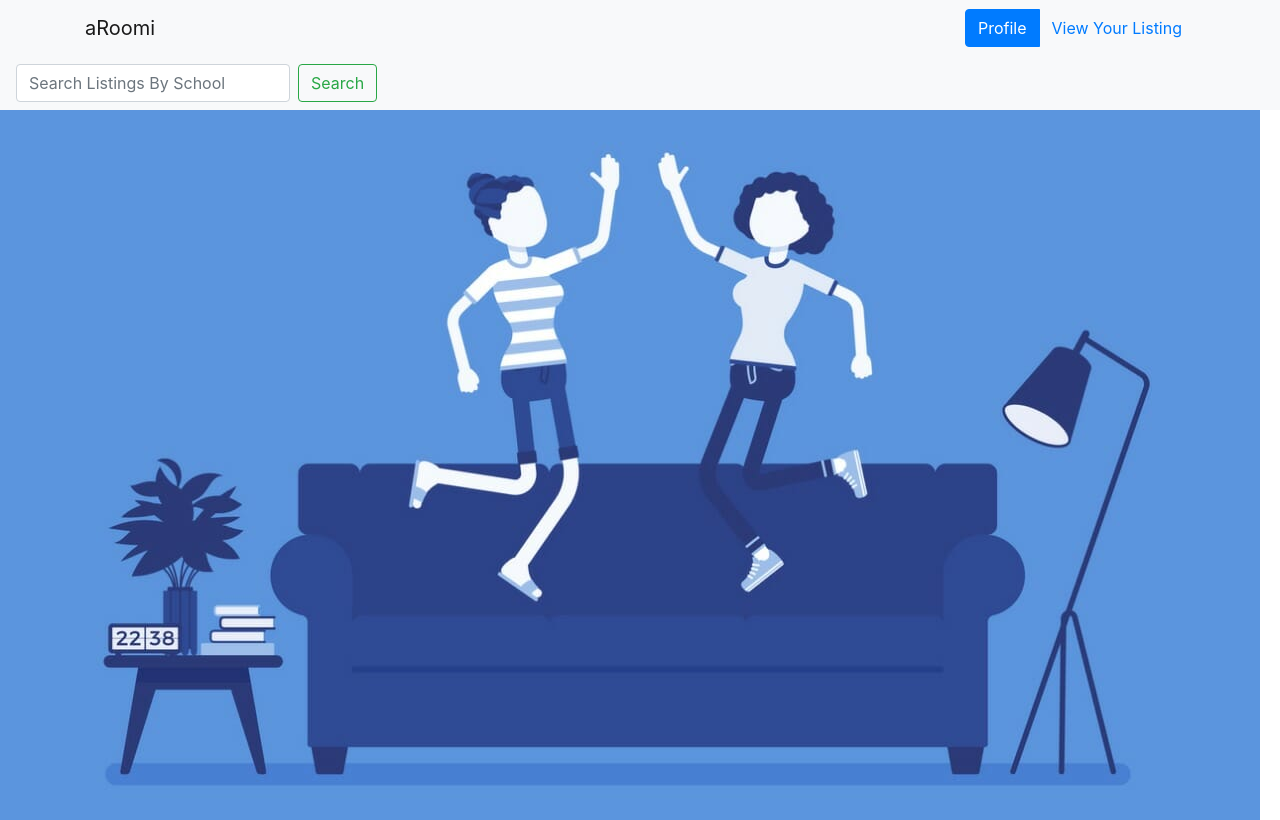
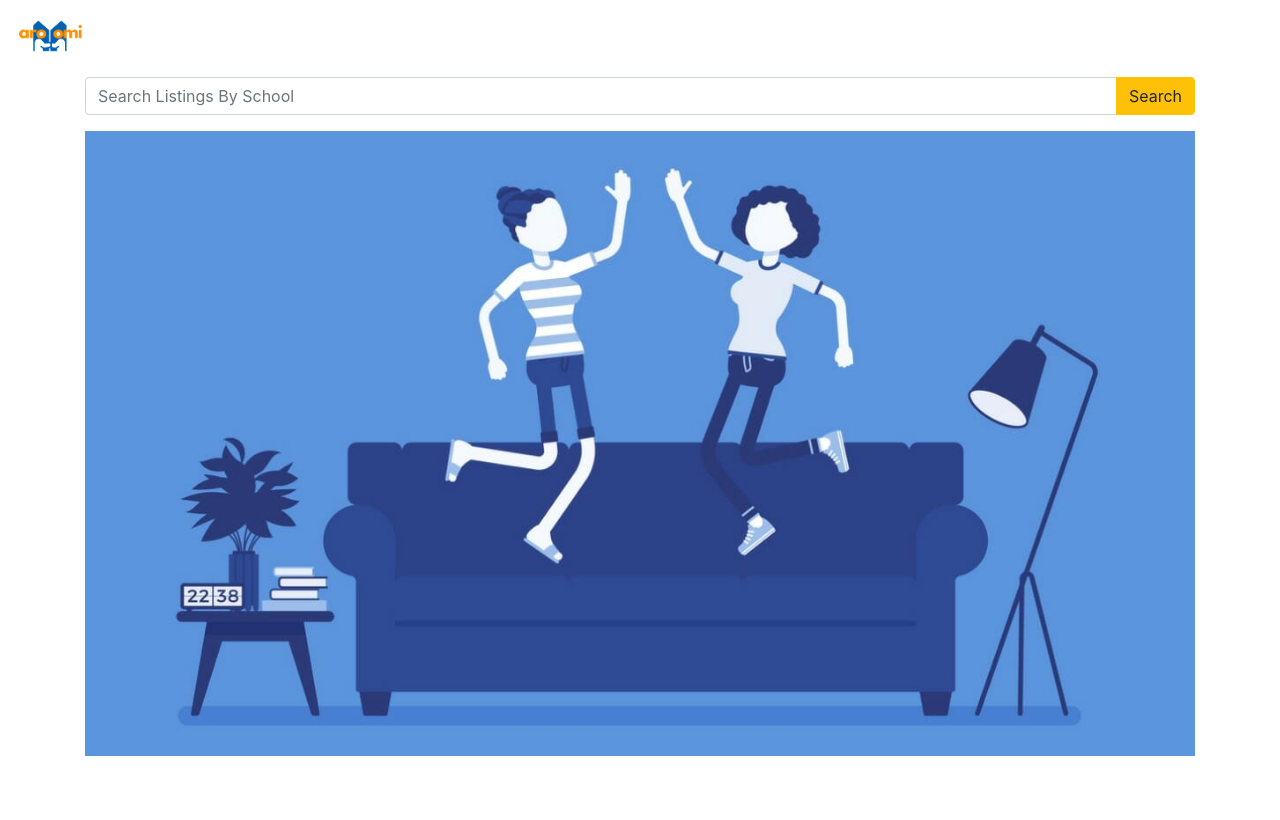
Before and after one commit to theprivatepark/aRoomi-frontend, a React (Create React App) app: page / in a window 1280 px wide. Built offline with nearby package versions, Linux system fonts and the light colour scheme.

Commit message:
made search page

```diff
--- a/package.json
+++ b/package.json
@@ -9,6 +9,7 @@
     "react": "^17.0.1",
     "react-dom": "^17.0.1",
     "react-scripts": "4.0.0",
+    "styled-components": "^5.2.1",
     "web-vitals": "^0.2.4"
   },
   "scripts": {
--- a/src/App.css
+++ b/src/App.css
@@ -1 +1,12 @@
 @import "bootstrap";
+
+/* searchpage */
+
+#landing-page-img {
+  width: 100%;
+  height: auto;
+}
+
+.align-right {
+  text-align: end;
+}
--- a/src/App.js
+++ b/src/App.js
@@ -1,16 +1,22 @@
-import React, { Component } from 'react';
+import React, { Component, useState } from 'react';
 import Body from './containers/Body';
+import Header from './layouts/Header'
 
 import './App.css';
 
-class App extends Component {
-  render() {
+const App = () => {
+  const [isLoggedIn, setIsLoggedIn] = useState(false) //useState returns an array. HOOKS
+  const onClickHandler = () => {
+    setIsLoggedIn(!isLoggedIn)
+  }
     return (
       <div className="App">
-       <Body/>
+      <Header isLoggedIn={isLoggedIn}/>
+      {/* <button onClick={onClickHandler}>Login/Logout!</button> */}
+      <Body/>
       </div>
     );
-  }
+
 }
 
 export default App;
--- a/src/components/LoggedInNavBar.js
+++ b/src/components/LoggedInNavBar.js
@@ -2,22 +2,14 @@ import React from 'react';
 
 const LoggedInNavBar = props => {
   return (
+    <div class="logged-in-bar">
     <nav class="navbar navbar-light bg-light static-top">
       <div class="container">
-        <a class="navbar-brand" href="#">aRoomi</a>
-        <div class="btn-group btn-group-toggle" data-toggle="buttons">
 
-          <label class="btn btn-primary">
-            <input type="radio"/> Profile
-          </label>
 
-          <label class="btn btn-link">
-            <input type="radio" /> View Your Listing
-          </label>
-
-        </div>
       </div>
     </nav>
+    </div>
   )
 }
 
--- a/src/components/SearchPage.js
+++ b/src/components/SearchPage.js
@@ -1,20 +1,36 @@
 import React from 'react'
 import image from '../assets/images/landing-page.png'
-
+import styled from 'styled-components'
 
 const SearchPage = props => {
+  const Image = styled.img`
+    width: 100%;
+  `
   return (
-    <div>
-      <nav class="navbar navbar-light bg-light">
-          <form class="form-inline">
-            <input class="form-control mr-sm-2" type="search" placeholder="Search" aria-label="Search" placeholder="Search Listings By School"/>
-            <button class="btn btn-outline-success my-2 my-sm-0" type="submit">Search</button>
+    // <div className="row" id="landing-page">
+    // <div className="col">
+    <>
+      <div className="row">
+        <div className="col">
+          <form>
+            <div className="input-group mb-3">
+              <input type="text" className="form-control" placeholder="Search Listings By School" aria-label="Search Listings By School" aria-describedby="basic-addon2" />
+              <div className="input-group-append">
+                <button className="btn btn-warning" type="button">Search</button>
+              </div>
+            </div>
           </form>
-        </nav>
+        </div>
+      </div>
+      <div className="row">
+        <div className="col">
+          <Image src={image} />
+        </div>
+      </div>
+    </>
+    //   </div>
 
-      <img src={image}/>
-
-    </div>
+    // </div>
   )
 
 }
--- a/src/containers/Body.js
+++ b/src/containers/Body.js
@@ -1,12 +1,10 @@
 import React, { Component } from 'react';
-import Navigation from './Navigation'
 import SearchPage from '../components/SearchPage'
 
 class Body extends Component {
   render() {
     return(
-      <div>
-      <Navigation />
+      <div className="container">
       <SearchPage />
       </div>
     )
--- a/src/containers/Navigation.js
+++ /dev/null
@@ -1,12 +0,0 @@
-import React, { Component } from 'react';
-import Search from "../components/LoggedInNavBar";
-
-class Navigation extends Component {
-  render() {
-    return (
-      <Search/>
-    )
-  }
-}
-
-export default Navigation;
--- /dev/null
+++ b/src/layouts/Header.js
@@ -0,0 +1,39 @@
+import React from 'react';
+import image from '../assets/images/aroomi.png'
+import LoggedInNavBar from '../components/LoggedInNavBar';
+
+const Header = props => {
+  return (
+    <div className="container-fluid">
+      <div className="row align-items-center">
+        <div className="col">
+          <img src={image} id="landing-page-img" />
+        </div>
+
+        <div className="col-8">
+
+        </div>
+
+        <div className="col-3">
+          {props.isLoggedIn ? <div className="align-right">
+            <div class="btn-group btn-group-toggle" data-toggle="buttons">
+
+              <label class="btn btn-primary">
+                <input type="radio" /> Profile
+              </label>
+
+              <label class="btn btn-link">
+                <input type="radio" /> View Your Listing
+              </label>
+            </div>
+          </div>
+          : null}
+
+        </div>
+
+      </div>
+    </div>
+  )
+}
+
+export default Header;
```
Also changed, not shown: src/components/LoggedInBar.js (deleted, +0 -24 lines), src/components/Login.js (deleted, +0 -13 lines), public/index.html (line endings or trailing spaces), 2 other files (tests, documents, lock files or other folders).
